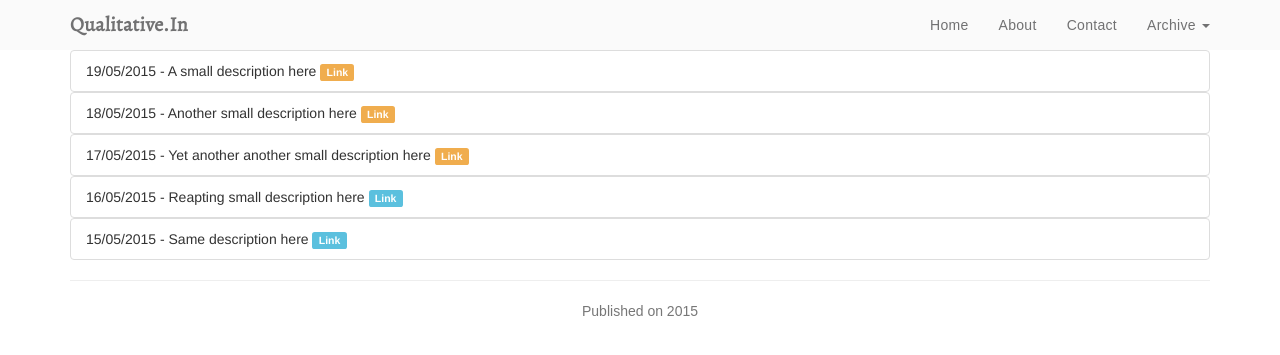
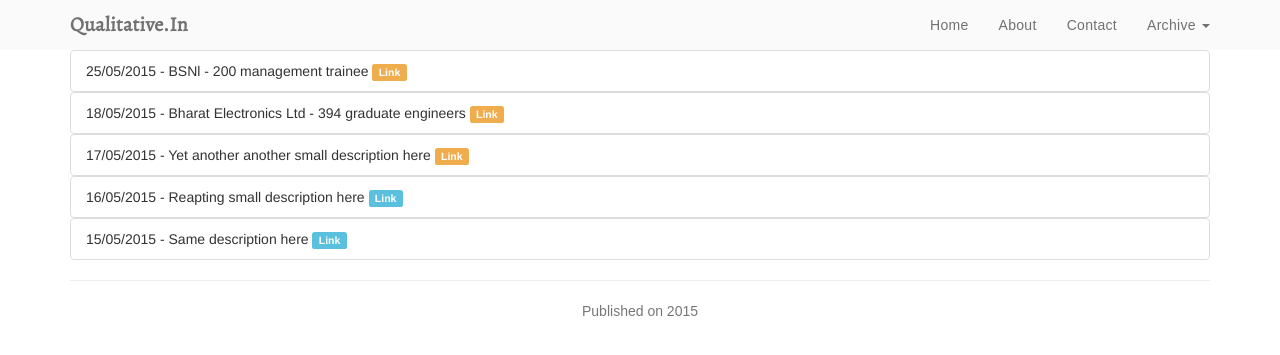
Before and after one commit to management-aptitude/management-aptitude.github.io, a Jekyll site: the page built from _posts/2015-05-17-notifications.md, in a window 1280 px wide. Shown: the top 355 px of the page. Built offline with Jekyll 4.4.1, drawn with Linux system fonts in a browser that asks for light colours; some web fonts are replaced.

Commit message:
add/modified

```diff
--- a/_data/notifications.yml
+++ b/_data/notifications.yml
@@ -2,12 +2,12 @@
 
 # notifications
 notify:
-  - date: 19/05/2015
-    description: A small description here
-    url: http://qualitative.in
+  - date: 25/05/2015
+    description: BSNl - 200 management trainee
+    url: http://www.externalexam.bsnl.co.in/
   - date: 18/05/2015
-    description: Another small description here
-    url: http://qualitative.in
+    description: Bharat Electronics Ltd - 394 graduate engineers
+    url: http://www.bel-india.com/?q=recruitment
   - date: 17/05/2015
     description: Yet another another small description here
     url: http://qualitative.in
--- a/_posts/2015-05-17-notifications.md
+++ b/_posts/2015-05-17-notifications.md
@@ -6,14 +6,14 @@
 <!--  <div class="well"> -->
     {% for i in site.data.notifications.notify limit:3 %}
       <ul class="list-group customUl">
-        <li class="list-group-item">{{ i.date }} - {{ i.description }} <a class="label label-warning" href="{{ i.url }}">Link</a></li>
+        <li class="list-group-item">{{ i.date }} - {{ i.description }} <a class="label label-warning" href="{{ i.url }}" target="_blank">Link</a></li>
       </ul>
     {% endfor %}
 
 
     {% for i in site.data.notifications.notify offset:3 %}
       <ul class="customUl">
-        <li class="list-group-item">{{ i.date }} - {{ i.description }} <a class="label label-info" href="{{ i.url }}">Link</a></li>
+        <li class="list-group-item">{{ i.date }} - {{ i.description }} <a class="label label-info" href="{{ i.url }}" target="_blank">Link</a></li>
       </ul>
     {% endfor %}
 <!--  </div> -->
```
